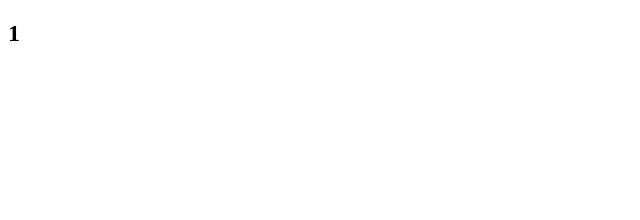
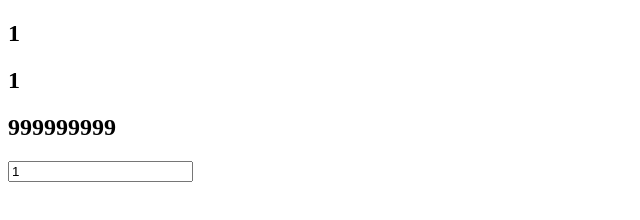
Before and after one commit to txd688/practice, a plain HTML site: page test4/demo.html in a window 1280 px wide. Shown: the whole page, without its empty margins (0-640 px from the left). Drawn offline with Linux system fonts and the light colour scheme.

Commit message:
vue2 数据响应式、依赖、事件、双向绑定

```diff
--- a/test4/demo.html
+++ b/test4/demo.html
@@ -8,34 +8,61 @@
 </head>
 <body>
   <div id="app">
-    <h2>{{ count }}</h2>
+    <h2 @click="onClick">{{count}}</h2>
     <h2 v-text="count"></h2>
+    <h2 v-html="des"></h2>
+    <input type="text" v-model="count">
   </div>
 </body>
 <script>
-  // 监听属性(get、set)
+  const orginalProto = Array.prototype;
+  // 拷贝
+  const arrayProto = Object.create(orginalProto);
+  ['push', 'pop', 'shift', 'unshift'].forEach(method =>{
+    arrayProto[method] = function(){
+      orginalProto[method].apply(this, arguments);
+      console.log('Array set ' + method);
+    }
+  })
+  // 对象监听属性(get、set)
   function defineReactive(obj, key, val){
     // val是对象递归处理
     observe(val)
+    const dep = new Dep();
     Object.defineProperty(obj, key, {
       get(){
         console.log(`get ${ key }:${ val }`);
+        Dep.target && dep.addDep(Dep.target)
         return val;
       },
       set(newVal){
         if(newVal !== val){
+          console.log(`set ${ key }:${ newVal }`)
           // 设置的新值是对象，需要递归对这个对象实现监听
+          val = newVal;
           observe(newVal)
-          console.log(`set ${ key }:${ newVal }`)
-          val = newVal;
+          dep.notify();
         }
       }
     })
   }
+  // 数组响应式
 
   function observe(obj){
     if(typeof obj !== 'object' || obj == null){
       return;
+    }
+    if(Array.isArray(obj)){
+      // 覆盖原型
+      obj.__proto__ = arrayProto;
+      const keys = Object.keys(obj)
+      for(let i = 0; i < obj.length; i++){
+        observe(obj[i]);
+      }
+    }else{
+      Object.keys(obj).forEach(key =>{
+        defineReactive(obj ,key ,obj[key])
+      })
     }
     // 遍历对象key，实现监听
     new Observe(obj)
@@ -72,7 +99,6 @@
       this.obj = obj;
       if(Array.isArray(obj)){
         // 数组响应
-
       }else{
         // 对象响应处理
         this.walk(obj);
@@ -121,7 +147,8 @@
     }
     compileText(node){
       // console.log(RegExp.$1);
-      node.textContent = this.$vm[RegExp.$1];
+      // node.textContent = this.$vm[RegExp.$1];
+      this.update(node, RegExp.$1, 'text');
     }
     compileElement(node){
       const attrs = node.attributes;
@@ -133,13 +160,55 @@
           const dir = attrName.substring(2);
           this[dir] && this[dir](node, exp)
         }
+        // 事件
+        if(this.isEvent(attrName)){
+          const dir = attrName.substring(1)
+          this.eventHandler(node, exp, dir)
+        }
       })
     }
     isDir(name){
       return name.startsWith('v-')
     }
+    isEvent(dir){
+      return dir.indexOf('@') == 0
+    }
+    eventHandler(node, exp, dir){
+      const fn = this.$vm.$options.methods && this.$vm.$options.methods[exp]
+      node.addEventListener(dir, fn.bind(this.$vm));
+    }
     text(node, exp){
-      node.textContent = this.$vm[exp]
+      this.update(node, exp, 'text');
+      // node.textContent = this.$vm[exp]
+    }
+    update(node, exp, dir){
+      // init
+      const fn = this[dir + 'Updater'];
+      fn && fn(node, this.$vm[exp]);
+      // update
+      new Watcher(this.$vm, exp, val =>{
+        fn && fn(node, val);
+      })
+    }
+    textUpdater(node, val){
+      node.textContent = val;
+    }
+    html(node, exp){
+      this.update(node, exp, 'html');
+    }
+    htmlUpdater(node, val){
+      node.innerHTML = val;
+    }
+    model(node, exp){
+      this.update(node, exp, 'model')
+      // 事件监听
+      node.addEventListener('input', e => {
+        this.$vm[exp] = e.target.value;
+      })
+    }
+    modelUpdater(node, val){
+      // 表单元素赋值
+      node.value = val;
     }
   }
   // 负责dom更新
@@ -147,20 +216,46 @@
     constructor(vm, key, updater){
       this.vm = vm;
       this.key = key;
-      this.update = updater;
+      this.updater = updater;
+      // 触发一下get
+      Dep.target = this;
+      this.vm[this.key];
+      Dep.target = null;
     }
     update(){
       this.updater.call(this.vm, this.vm[this.key]);
     }
   }
+  // 保存watcher实例的依赖类
+  class Dep {
+    constructor(){
+      this.deps = [];
+    }
+    addDep(dep){
+      this.deps.push(dep);
+    }
+    notify(){
+      this.deps.forEach(dep =>{
+        dep.update();
+      })
+    }
+  }
   const app = new Vue({
     el: "#app",
     data: {
-      count : 1
+      arr:[1,2,3],
+      count : 1,
+      des:`<span style='backgound:red;'>999999999</span>`,
+    },
+    methods:{
+      onClick(){
+        this.count++
+      }
     }
   })
-  setInterval(()=>{
-    app.count++
-  },1000)
+  app.arr.push(4)
+  // setInterval(()=>{
+  //   app.count++
+  // },1000)
 </script>
 </html>
```
Also changed, not shown: README.md.
